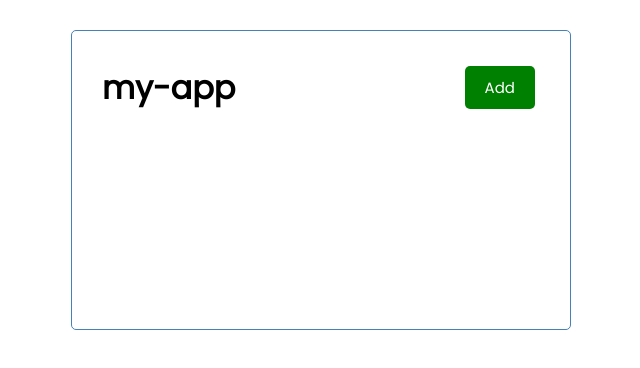
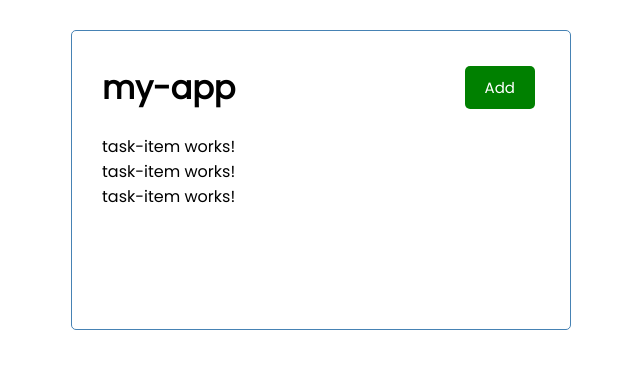
Before and after one commit to prompto416/angular-task-tracker, an Angular app: page / in a window 1280 px wide. Shown: the top 368 px of the page, without its empty margins (319-959 px from the left). Built offline with nearby package versions, Linux system fonts and the light colour scheme.

Commit message:
Update: App, Task and Task Item Component to iterate over task items

```diff
--- a/src/app/app.component.html
+++ b/src/app/app.component.html
@@ -1 +1,4 @@
-<div class="container"><app-header></app-header></div>
+<div class="container">
+  <app-header></app-header>
+  <app-tasks></app-tasks>
+</div>
--- a/src/app/app.component.ts
+++ b/src/app/app.component.ts
@@ -1,10 +1,11 @@
 import { Component } from '@angular/core';
 import { RouterOutlet } from '@angular/router';
 import { HeaderComponent } from "./components/header/header.component";
+import { TasksComponent } from './components/tasks/tasks.component';
 
 @Component({
   selector: 'app-root',
-  imports: [ HeaderComponent],
+  imports: [ HeaderComponent, TasksComponent],
   templateUrl: './app.component.html',
   styleUrl: './app.component.css'
 })
--- a/src/app/components/task-item/task-item.component.ts
+++ b/src/app/components/task-item/task-item.component.ts
@@ -1,5 +1,5 @@
-import { Component } from '@angular/core';
-
+import { Component, Input } from '@angular/core';
+import { Task } from '../../Task'
 @Component({
   selector: 'app-task-item',
   imports: [],
@@ -7,5 +7,6 @@ import { Component } from '@angular/core';
   styleUrl: './task-item.component.css'
 })
 export class TaskItemComponent {
+  @Input() task: Task
 
 }
--- a/src/app/components/tasks/tasks.component.html
+++ b/src/app/components/tasks/tasks.component.html
@@ -1 +1 @@
-<p>tasks works!</p>
+<app-task-item *ngFor="let task of tasks" [task]="task"></app-task-item>
--- a/src/app/components/tasks/tasks.component.ts
+++ b/src/app/components/tasks/tasks.component.ts
@@ -1,11 +1,23 @@
-import { Component } from '@angular/core';
-
+import { Component, OnInit} from '@angular/core';
+import { Task } from '../../Task'
+import { TASKS } from '../../mock-tasks'
+import { CommonModule } from '@angular/common';
+import { TaskItemComponent } from '../task-item/task-item.component';
 @Component({
   selector: 'app-tasks',
-  imports: [],
+  imports: [CommonModule,TaskItemComponent],
   templateUrl: './tasks.component.html',
   styleUrl: './tasks.component.css'
 })
-export class TasksComponent {
+export class TasksComponent implements OnInit {
+  tasks: Task[] = TASKS;
+
+  constructor() {
+
+  }
+
+  ngOnInit(): void {
+
+  }
 
 }
```
